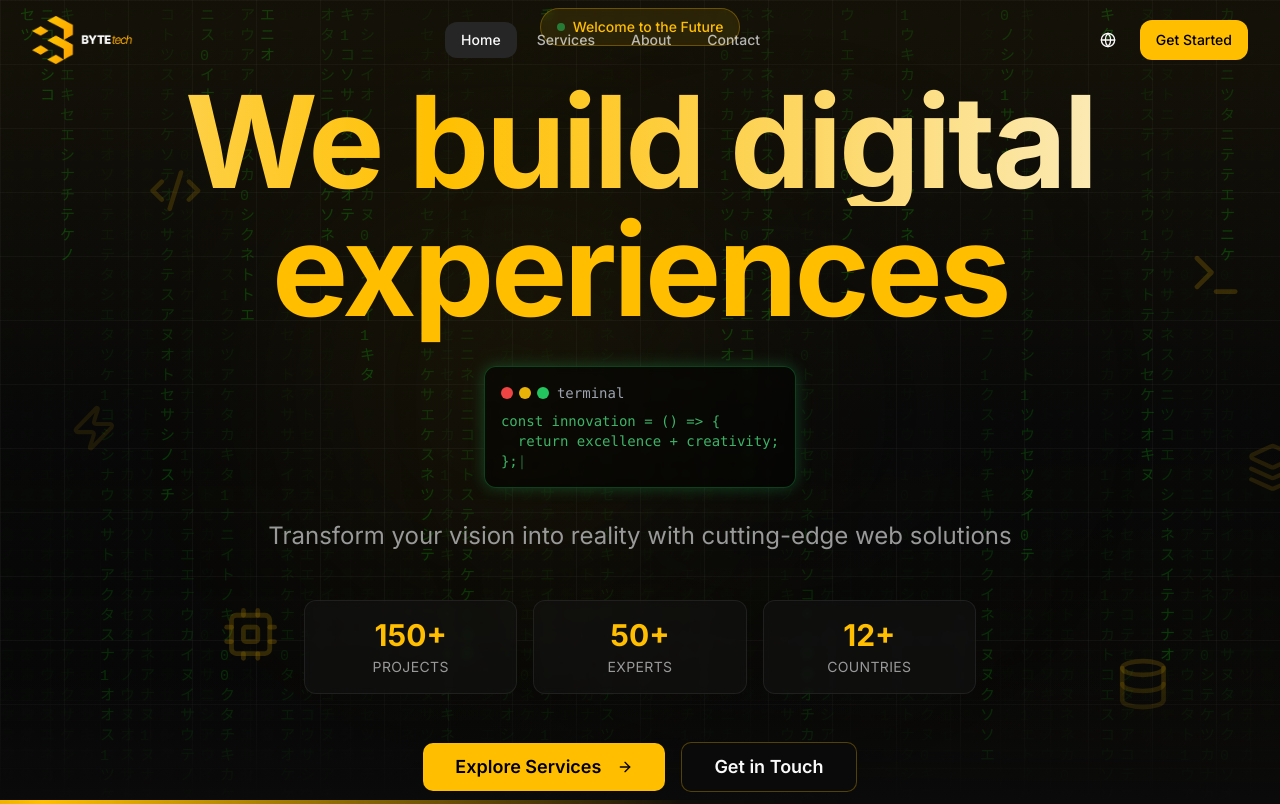
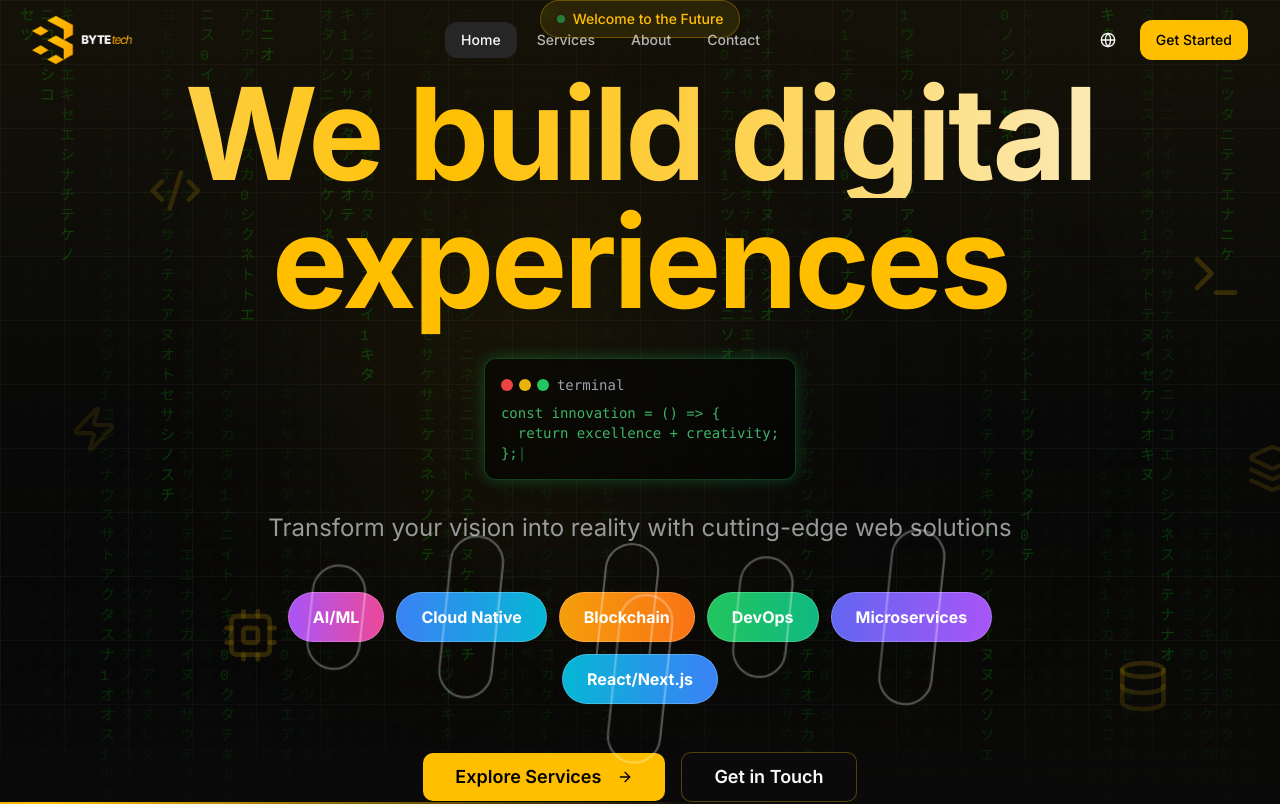
Before and after one commit to scorpio145633/bytetek-armenia-digital, a React (Vite) app: page / in a window 1280 px wide. Shown: the top 804 px of the page. Built offline with nearby package versions, Linux system fonts and the light colour scheme.

Commit message:
Refactor Hero Section

```diff
--- a/src/components/home/HeroSection.tsx
+++ b/src/components/home/HeroSection.tsx
@@ -237,29 +237,69 @@ const HeroSection = () => {
             {t('hero.description')}
           </motion.p>
 
-          {/* Tech Stats */}
+          {/* Rotating Expertise Badges */}
           <motion.div
             initial={{ opacity: 0, y: 30 }}
             animate={{ opacity: 1, y: 0 }}
             transition={{ duration: 1, delay: 0.7 }}
-            className="grid grid-cols-3 gap-4 max-w-2xl mx-auto mb-12"
+            className="flex flex-wrap justify-center gap-3 max-w-3xl mx-auto mb-12"
           >
             {[
-              { value: '150+', label: 'Projects' },
-              { value: '50+', label: 'Experts' },
-              { value: '12+', label: 'Countries' },
-            ].map((stat, index) => (
+              { text: 'AI/ML', color: 'from-purple-500 to-pink-500', delay: 0 },
+              { text: 'Cloud Native', color: 'from-blue-500 to-cyan-500', delay: 0.1 },
+              { text: 'Blockchain', color: 'from-amber-500 to-orange-500', delay: 0.2 },
+              { text: 'DevOps', color: 'from-green-500 to-emerald-500', delay: 0.3 },
+              { text: 'Microservices', color: 'from-indigo-500 to-purple-500', delay: 0.4 },
+              { text: 'React/Next.js', color: 'from-cyan-500 to-blue-500', delay: 0.5 },
+            ].map((badge, index) => (
               <motion.div
                 key={index}
-                whileHover={{ scale: 1.05, y: -5 }}
-                className="bg-card/50 backdrop-blur-sm border border-border/50 rounded-lg p-4 text-center hover:border-primary/50 transition-colors"
+                initial={{ opacity: 0, scale: 0 }}
+                animate={{ opacity: 1, scale: 1 }}
+                transition={{
+                  duration: 0.5,
+                  delay: badge.delay,
+                  type: "spring",
+                  stiffness: 200
+                }}
+                whileHover={{
+                  scale: 1.1,
+                  rotate: [0, -5, 5, 0],
+                  transition: { duration: 0.3 }
+                }}
+                className="relative group"
               >
-                <div className="text-2xl md:text-3xl font-bold text-primary mb-1">
-                  {stat.value}
-                </div>
-                <div className="text-xs md:text-sm text-muted-foreground uppercase tracking-wide">
-                  {stat.label}
-                </div>
+                <motion.div
+                  animate={{
+                    boxShadow: [
+                      '0 0 20px rgba(var(--primary), 0.3)',
+                      '0 0 30px rgba(var(--primary), 0.6)',
+                      '0 0 20px rgba(var(--primary), 0.3)',
+                    ],
+                  }}
+                  transition={{
+                    duration: 2,
+                    repeat: Infinity,
+                    ease: "easeInOut",
+                    delay: badge.delay
+                  }}
+                  className={`px-6 py-3 rounded-full bg-gradient-to-r ${badge.color} font-bold text-white text-sm md:text-base backdrop-blur-sm border border-white/20 cursor-pointer`}
+                >
+                  {badge.text}
+                </motion.div>
+
+                {/* Rotating ring effect */}
+                <motion.div
+                  className="absolute inset-0 rounded-full border-2 border-white/30"
+                  animate={{
+                    rotate: 360,
+                    scale: [1, 1.1, 1],
+                  }}
+                  transition={{
+                    rotate: { duration: 3, repeat: Infinity, ease: "linear" },
+                    scale: { duration: 2, repeat: Infinity, ease: "easeInOut" }
+                  }}
+                />
               </motion.div>
             ))}
           </motion.div>
```
